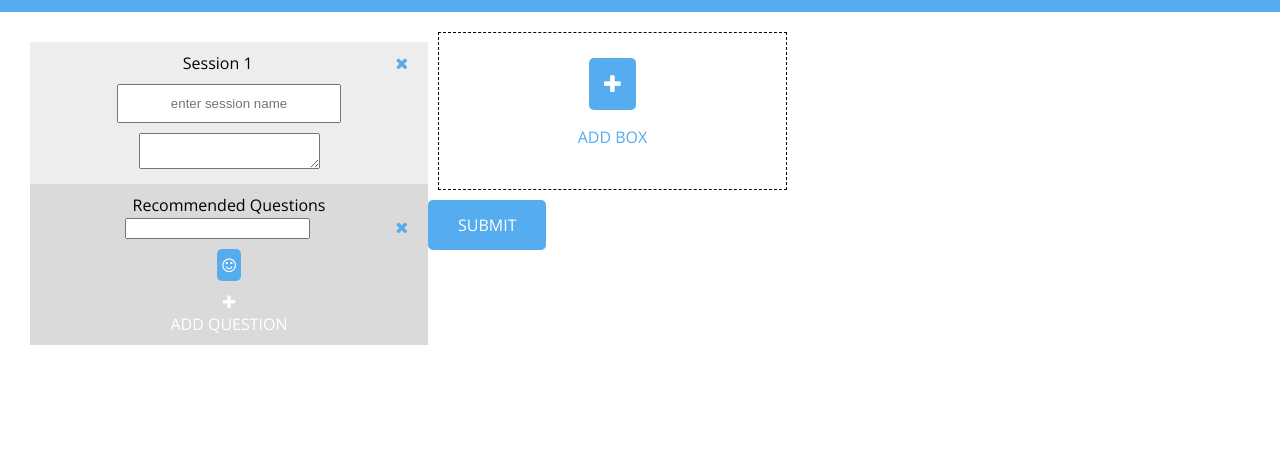
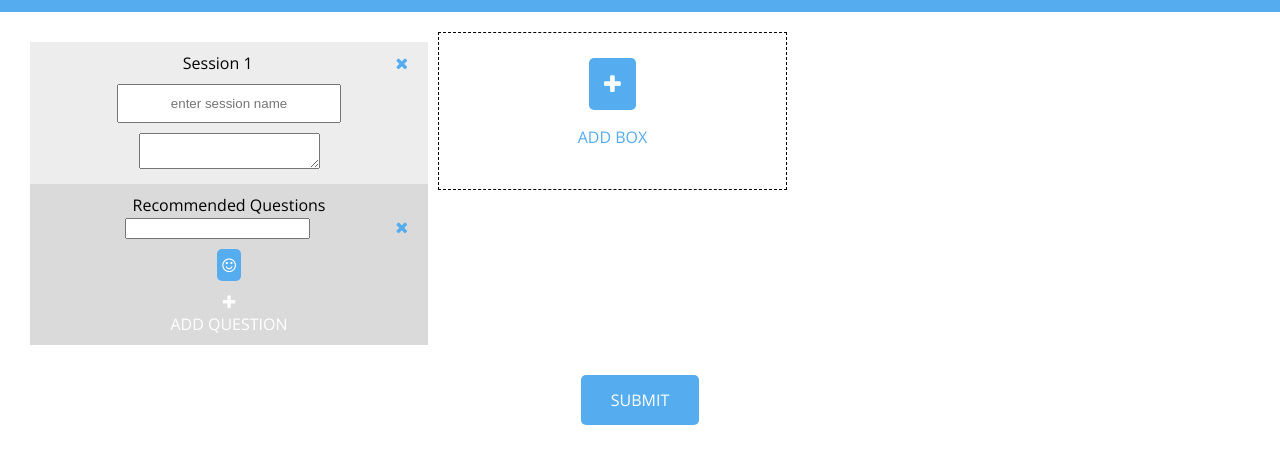
Before and after one commit to notifr/notifr-qpm, a plain HTML site: page index.html at #!/app in a window 1280 px wide. Shown: the part 148-612 px from the top of the page. Drawn offline with nearby package versions, Linux system fonts and the light colour scheme.

Commit message:
Style fixes

```diff
--- a/assets/css/style.css
+++ b/assets/css/style.css
@@ -50,6 +50,8 @@ p.texts {
 
 div.container {
     padding: 10px;
+    clear: both;
+    overflow: auto;
 }
 
 div.container .sub-container {
@@ -155,7 +157,7 @@ div.primary-button {
 }
 
 
-/***** Print Style sheets ***/
+/****** Print stylesheets ***/
 
 @media print {
     .title {
--- a/views/app.html
+++ b/views/app.html
@@ -61,6 +61,6 @@
         </div>
     </div>
 </div>
-<div>
+<div style="text-align:center;">
     <div class="primary-button " ng-click="submitInfo() ">submit</div>
 </div>
```
